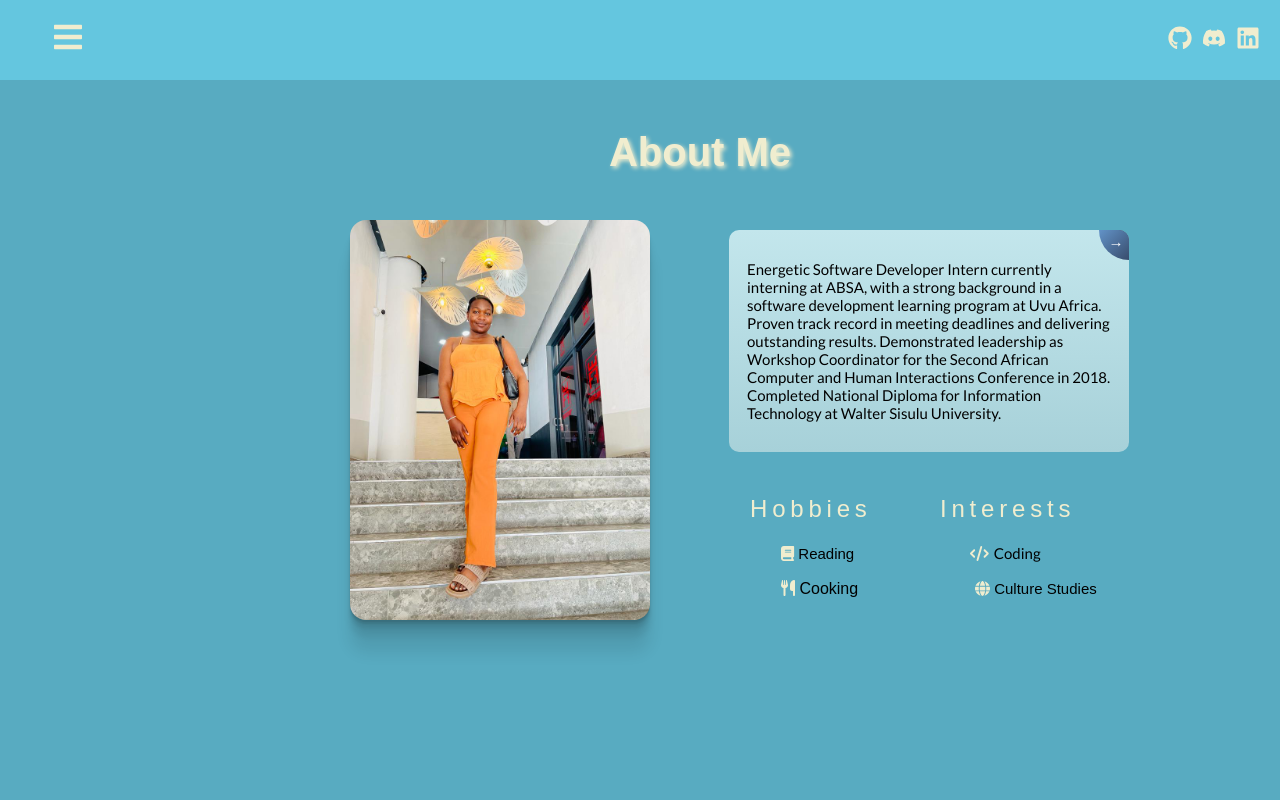
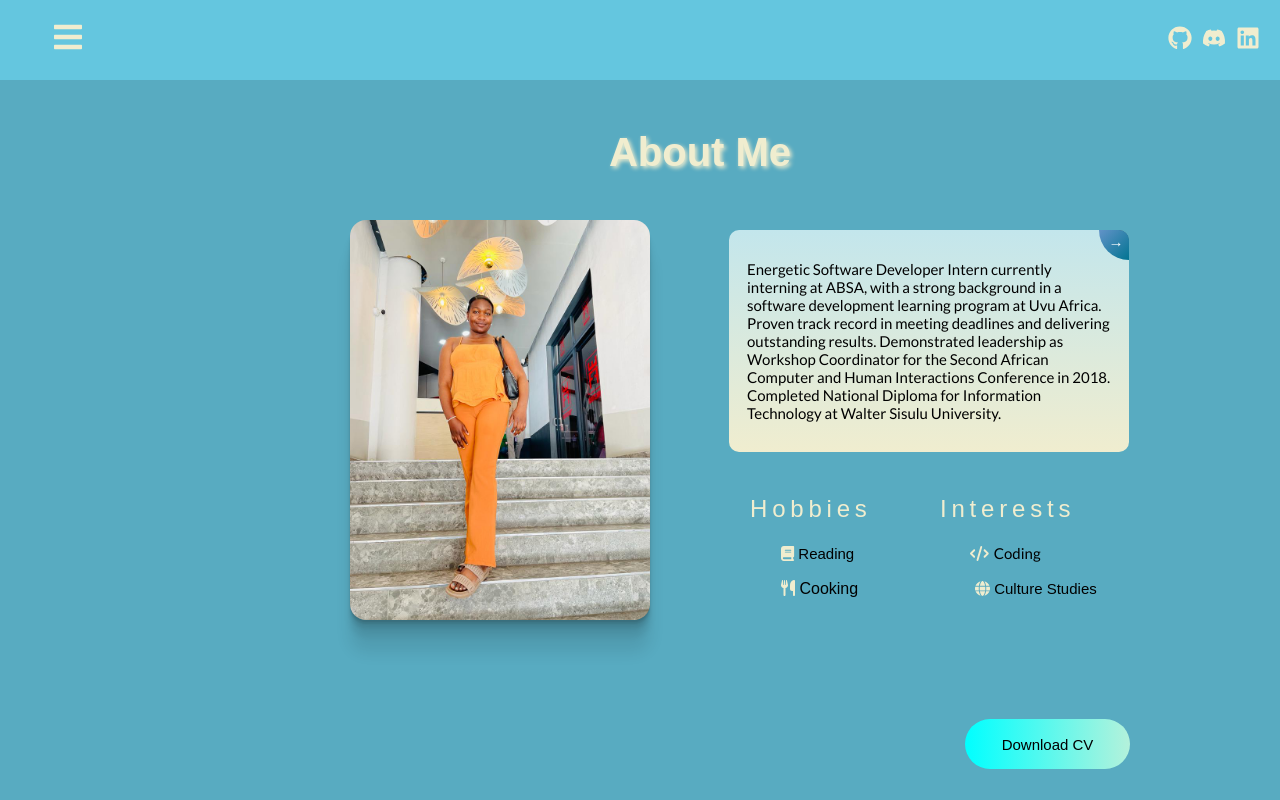
Before and after one commit to Sikhuphela/Port, a React (Create React App) app: page /about in a window 1280 px wide. Built offline with nearby package versions, Linux system fonts and the light colour scheme.

Commit message:
Added a download cv button

```diff
--- a/src/Pages/About.css
+++ b/src/Pages/About.css
@@ -231,7 +231,7 @@
     overflow: hidden;
     top: 0;
     right: 0;
-    background: linear-gradient(135deg, #6293c8, #384c6c);
+    background: linear-gradient(135deg, #6293c8, #027492);
     border-radius: 0 4px 0 32px;
   }
 
@@ -245,13 +245,13 @@
     width: 300px;
     height: 400px;
     border-radius: 1rem;
-    background-color: #4158d0;
+    background-color: #027492;
     margin-left: 50px;
     background-image: linear-gradient(
       43deg,
-      #4158d0 0%,
+      hsl(230, 60%, 54%) 0%,
       cyan 46%,
-      #0f31ca 100%
+      #027492 100%
     );
     box-shadow: rgba(0, 0, 0, 0.17) 0px -23px 25px 0px inset,
       rgba(0, 0, 0, 0.15) 0px -36px 30px 0px inset,
@@ -273,7 +273,7 @@
     text-decoration: none;
     z-index: 0;
     overflow: hidden;
-    background: linear-gradient(to bottom, #c3e6ec, #a7d1d9);
+    background: linear-gradient(to bottom, #c3e6ec, #f0edcf);
     font-family: Arial, Helvetica, sans-serif;
   }
 
@@ -283,7 +283,7 @@
     z-index: -1;
     top: -16px;
     right: -16px;
-    background: linear-gradient(135deg, #364a60, #384c6c);
+    background: linear-gradient(135deg, #364a60, #027492);
     height: 32px;
     width: 32px;
     border-radius: 32px;
@@ -318,3 +318,59 @@
     top: 80px;
     width: 376px;
   }
+  .btn {
+    text-decoration: none;
+    position: relative;
+    border: none;
+    font-size: 50px;
+    font-family: inherit;
+    cursor: pointer;
+    color: black;
+    width: 9em;
+    height: 3em;
+    line-height: 2em;
+    text-align: center;
+    background: linear-gradient(90deg, cyan, #f0edcf, #ffeb3b, #03a9f4);
+    background-size: 300%;
+    border-radius: 30px;
+    z-index: 1;
+    top: 180px;
+    left: 60px;
+  }
+
+  button:hover {
+    animation: ani 8s linear infinite;
+    border: none;
+  }
+
+  @keyframes ani {
+    0% {
+      background-position: 0%;
+    }
+
+    100% {
+      background-position: 400%;
+    }
+  }
+
+  button:before {
+    content: "";
+    position: absolute;
+    top: -5px;
+    left: -5px;
+    right: -5px;
+    bottom: -5px;
+    z-index: -1;
+    background: linear-gradient(90deg, cyan, #f0edcf, #ffeb3b, #03a9f4);
+    background-size: 400%;
+    border-radius: 35px;
+    transition: 1s;
+  }
+
+  button:hover::before {
+    filter: blur(20px);
+  }
+
+  button:active {
+    background: linear-gradient(32deg, cyan, #f0edcf, #ffeb3b, #03a9f4);
+  }
--- a/src/Pages/About.js
+++ b/src/Pages/About.js
@@ -22,12 +22,11 @@ function About() {
         <div className="text-wrapper-3">
           <FontAwesomeIcon icon={faCode} style={{ color: "#f0edcf" }} />
           <span>Coding</span>
+          <button className="btn">Download CV</button>
         </div>
         <div className="text-wrapper-5"><FontAwesomeIcon icon={faGlobe} style={{ color: "#f0edcf" }} /> Culture Studies</div>
         <div className="group-2">
-       <button className="btn">Download CV</button>
           </div>
-
         <div className="text-wrapper-7">Interests</div>
         <div className="group-wrapper">
           <div className="div-wrapper">
--- a/src/components/Navbar.js
+++ b/src/components/Navbar.js
@@ -41,7 +41,10 @@ function Navbar() {
                         ))}
                     </ul>
                 </nav>
+                <div className='color'></div>
             </IconContext.Provider>
+
+
         </>
     );
 }
```
Also changed, not shown: src/components/Navbar.css (line endings or trailing spaces).
